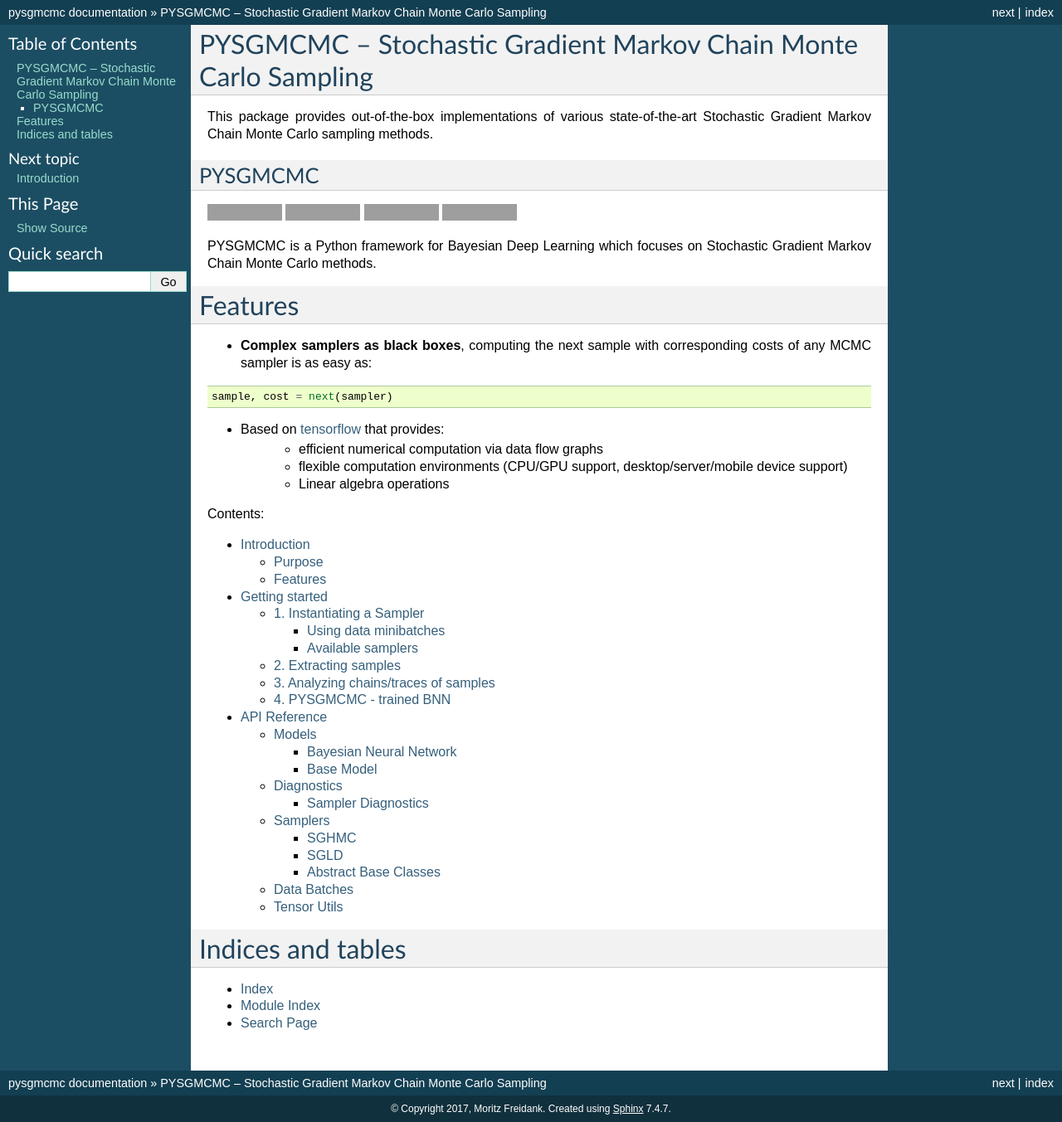
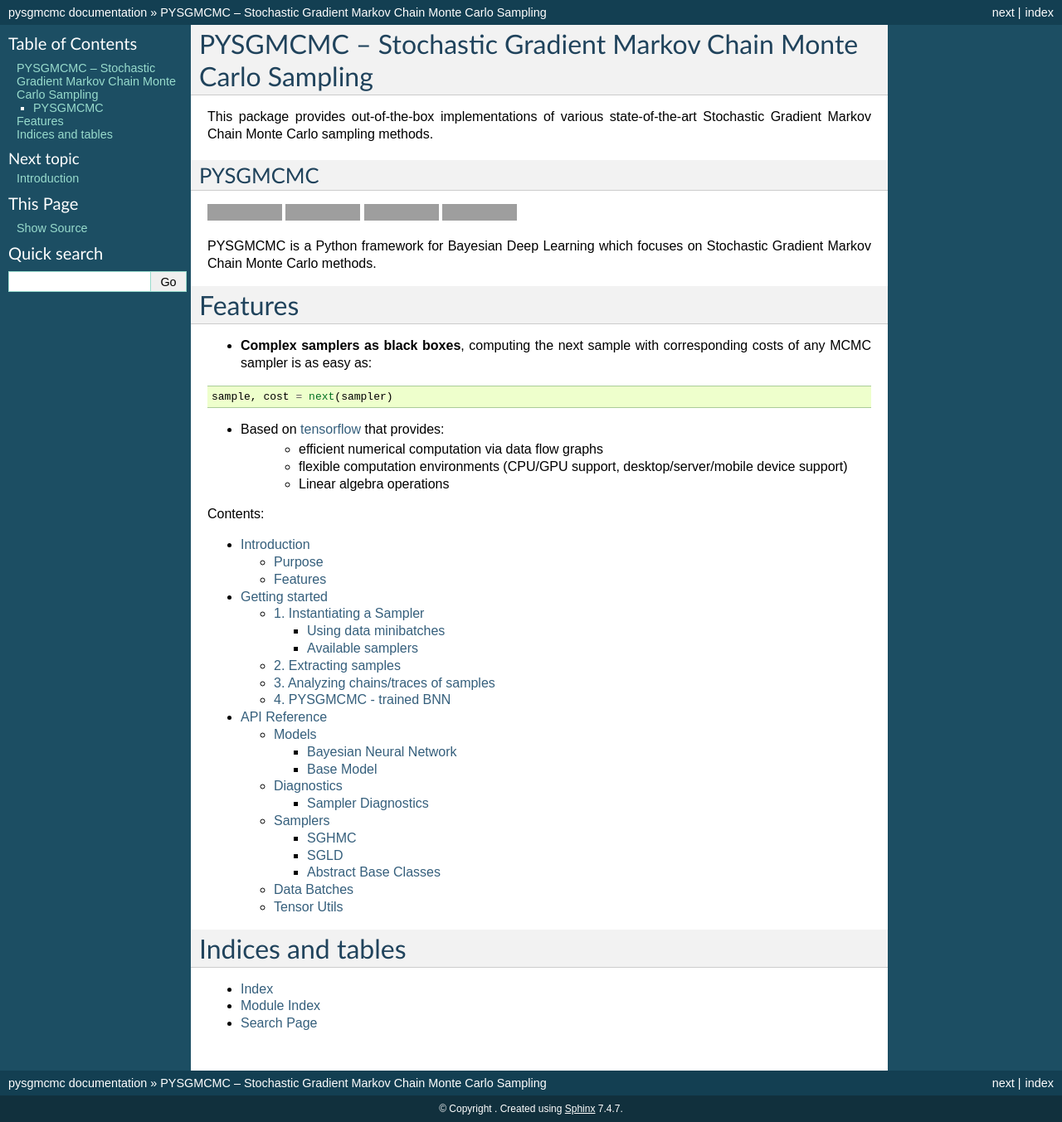
Before and after one commit to MFreidank/pysgmcmc, a Sphinx documentation site: the page built from docs/source/index.rst, in a window 1280 px wide. Shown: the whole page at 83% size. Built offline with Sphinx 7.4.7, drawn with Linux system fonts in a browser that asks for light colours; grey boxes are pictures that could not be loaded.

Commit message:
doku change

```diff
--- a/docs/source/conf.py
+++ b/docs/source/conf.py
@@ -67,7 +67,6 @@ master_doc = 'index'
 
 # General information about the project.
 project = 'pysgmcmc'
-copyright = '2017, Moritz Freidank'
 author = 'Moritz Freidank'
 
 # The version info for the project you're documenting, acts as replacement for
```
